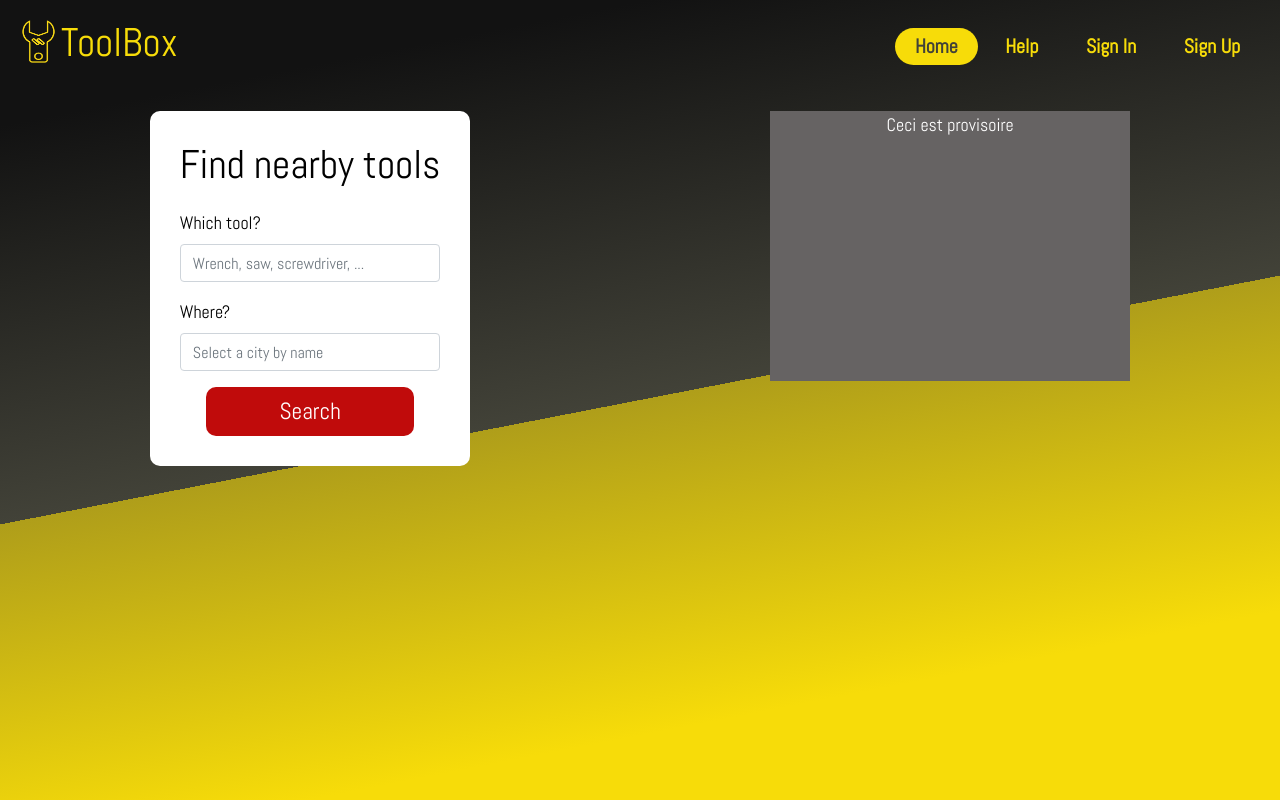
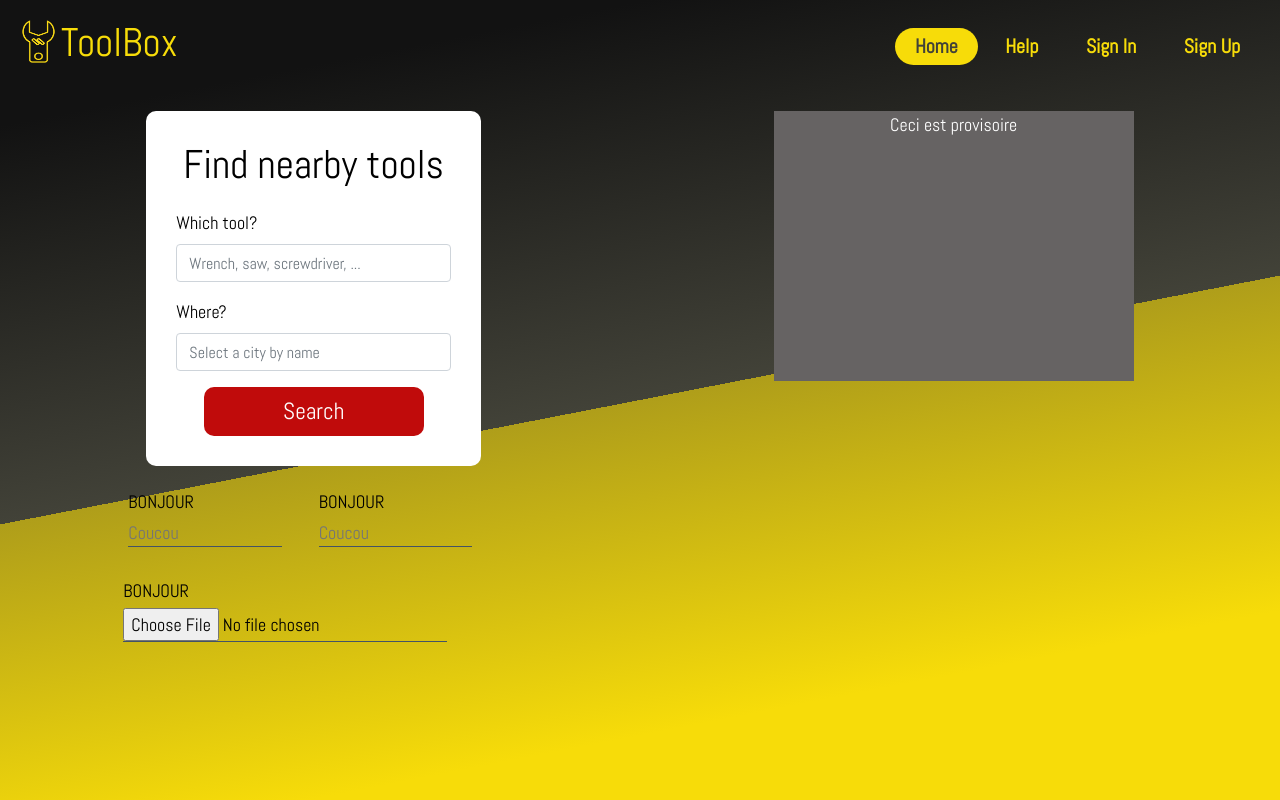
Before and after one commit to Altiimax/DevWebProject, a React (Create React App) app in the folder toolbox_website/toolbox_react/: page / in a window 1280 px wide. Shown: the top 800 px of the page. Built offline with nearby package versions, Linux system fonts and the light colour scheme.

Commit message:
Testing of reusable components + header animation
Adding new animations for the header and learning some basics of the reusable component

```diff
--- a/toolbox_website/toolbox_react/src/components/FormTool/FormTool.css
+++ b/toolbox_website/toolbox_react/src/components/FormTool/FormTool.css
@@ -0,0 +1,41 @@
+.FormField_Label,
+.FormField_CheckBox {
+  font-family: "Abel", sans-serif;
+  text-transform: uppercase;
+  color: black;
+  padding: 0;
+  margin: 0.2em 0em;
+  display: block;
+}
+
+.FormField_Input {
+  font-family: "Abel", sans-serif;
+  padding: 0;
+  margin: 0em 0em 1.5em 0em;
+  color: black;
+  width: 100%;
+  background-color: transparent;
+  border: none;
+  outline: none;
+  border-bottom: 1px solid #445366;
+  font-size: 1em;
+  font-weight: 300;
+}
+
+.FormField_TextArea {
+  font-family: "Abel", sans-serif;
+  padding: 0;
+  margin: 0em 0em 1.5em 0em;
+  color: black;
+  width: 85%;
+  background-color: transparent;
+  border: none;
+  outline: none;
+  border: 1px solid #445366;
+  font-size: 1em;
+  font-weight: 300;
+}
+
+.FormField_Input_Check {
+  margin: 0em 0em 1.5em 0em;
+}
--- a/toolbox_website/toolbox_react/src/components/FormTool/FormTool.js
+++ b/toolbox_website/toolbox_react/src/components/FormTool/FormTool.js
@@ -3,6 +3,12 @@ import "./FormTool.css";
 
 function FormTool(props) {
   const [inputType] = useState(props.type);
+  const [labelName] = useState(props.label);
+  const [labelFor] = useState(props.for);
+  const [classLabel] = useState(props.classLabel);
+  const [classInput] = useState(props.classInput);
+  const [placeHolder] = useState(props.placeholder);
+  const [isRequired] = useState(props.required);
   const [inputValue, setInputValue] = useState("");
 
   function handleChange(event) {
@@ -11,9 +17,49 @@ function FormTool(props) {
       props.onChange(inputValue);
     }
   }
+  if (inputType === "select") {
+    return (
+      <>
+        <select>
+          <option>1</option>
+          <option>2</option>
+        </select>
+      </>
+    );
+  }
+  if (inputType === "file") {
+    return (
+      <>
+        <label className={classLabel} htmlFor={labelFor}>
+          {labelName}
+        </label>
+        <input
+          className={classInput}
+          type={inputType}
+          value={inputValue}
+          id={labelFor}
+          name={labelFor}
+          placeholder={placeHolder}
+          onChange={handleChange}
+        />
+      </>
+    );
+  }
   return (
     <>
-      <input type={inputType} value={inputValue} />
+      <label className={classLabel} htmlFor={labelFor}>
+        {labelName}
+      </label>
+      <input
+        required={isRequired}
+        className={classInput}
+        type={inputType}
+        value={inputValue}
+        id={labelFor}
+        name={labelFor}
+        placeholder={placeHolder}
+        onChange={handleChange}
+      />
     </>
   );
 }
--- a/toolbox_website/toolbox_react/src/components/Header/Header.css
+++ b/toolbox_website/toolbox_react/src/components/Header/Header.css
@@ -6,11 +6,20 @@
   float: left;
   width: 45px;
   height: 45px;
+  -webkit-animation: roll-in-left 1.3s ease-out both;
+  animation: roll-in-left 1.3s ease-out both;
 }
 
+/*.navTitle {
+  font-family: "Abel", sans-serif;
+  color: rgb(247, 220, 9);
+}*/
+/*Animation for the title*/
 .navTitle {
   font-family: "Abel", sans-serif;
   color: rgb(247, 220, 9);
+  -webkit-animation: tracking-in-expand 1.3s cubic-bezier(0.215, 0.61, 0.355, 1);
+  animation: tracking-in-expand 1.3s cubic-bezier(0.215, 0.61, 0.355, 1);
 }
 
 .Header_item {
@@ -61,3 +70,77 @@ span.Header_item {
 .navbar-collapse {
   overflow: hidden;
 }
+
+/* ----------------------------------------------
+ * Generated by Animista on 2020-5-3 4:24:35
+ * Licensed under FreeBSD License.
+ * See http://animista.net/license for more info.
+ * w: http://animista.net, t: @cssanimista
+ * ---------------------------------------------- */
+
+/**
+ * ----------------------------------------
+ * animation tracking-in-expand
+ * ----------------------------------------
+ */
+@-webkit-keyframes tracking-in-expand {
+  0% {
+    letter-spacing: -0.5em;
+    opacity: 0;
+  }
+  40% {
+    opacity: 0.6;
+  }
+  100% {
+    opacity: 1;
+  }
+}
+@keyframes tracking-in-expand {
+  0% {
+    letter-spacing: -0.5em;
+    opacity: 0;
+  }
+  40% {
+    opacity: 0.6;
+  }
+  100% {
+    opacity: 1;
+  }
+}
+
+/* ----------------------------------------------
+ * Generated by Animista on 2020-5-3 4:29:6
+ * Licensed under FreeBSD License.
+ * See http://animista.net/license for more info.
+ * w: http://animista.net, t: @cssanimista
+ * ---------------------------------------------- */
+
+/**
+ * ----------------------------------------
+ * animation roll-in-left
+ * ----------------------------------------
+ */
+@-webkit-keyframes roll-in-left {
+  0% {
+    -webkit-transform: translateX(-800px) rotate(-540deg);
+    transform: translateX(-800px) rotate(-540deg);
+    opacity: 0;
+  }
+  100% {
+    -webkit-transform: translateX(0) rotate(0deg);
+    transform: translateX(0) rotate(0deg);
+    opacity: 1;
+  }
+}
+@keyframes roll-in-left {
+  0% {
+    -webkit-transform: translateX(-800px) rotate(-540deg);
+    transform: translateX(-800px) rotate(-540deg);
+    opacity: 0;
+  }
+  100% {
+    -webkit-transform: translateX(0) rotate(0deg);
+    transform: translateX(0) rotate(0deg);
+    opacity: 1;
+  }
+}
--- a/toolbox_website/toolbox_react/src/components/Sign/SignUp.js
+++ b/toolbox_website/toolbox_react/src/components/Sign/SignUp.js
@@ -5,7 +5,7 @@ import { apiRequest } from "../../api/apiRequest.js";
 
 import "./Form.css";
 
-const bcrypt = require('bcryptjs');
+const bcrypt = require("bcryptjs");
 const saltRounds = 10;
 
 const user_initialState = {
@@ -130,7 +130,7 @@ class SignUp extends Component {
   handleSubmit(e) {
     e.preventDefault();
     let self = this;
-    bcrypt.hash(this.state.newPassword, saltRounds, function(err, hash) {
+    bcrypt.hash(this.state.newPassword, saltRounds, function (err, hash) {
       // Password encryption
       let data = {
         lastName: self.state.lastname,
--- /dev/null
+++ b/toolbox_website/toolbox_react/src/components/test.js
@@ -0,0 +1,49 @@
+import React, { Component } from "react";
+import FormTool from "./FormTool/FormTool.js";
+import { Form, Col } from "react-bootstrap";
+
+class test extends Component {
+  render() {
+    return (
+      <div>
+        <Form>
+          <Form.Row>
+            <Col>
+              <FormTool
+                isRequired="true"
+                classLabel="FormField_Label"
+                classInput="FormField_Input"
+                label="Bonjour"
+                type="textarea"
+                for="test"
+                placeholder="Coucou"
+              />
+            </Col>
+            <Col>
+              <FormTool
+                classLabel="FormField_Label"
+                classInput="FormField_Input"
+                label="Bonjour"
+                type="textarea"
+                for="test"
+                placeholder="Coucou"
+              />
+            </Col>
+          </Form.Row>
+          <Form.Row>
+            <FormTool
+              classLabel="FormField_Label"
+              classInput="FormField_Input"
+              label="Bonjour"
+              type="file"
+              for="test"
+              placeholder="Coucou"
+            />
+          </Form.Row>
+        </Form>
+      </div>
+    );
+  }
+}
+
+export default test;
--- a/toolbox_website/toolbox_react/src/pages/home/Home.js
+++ b/toolbox_website/toolbox_react/src/pages/home/Home.js
@@ -1,12 +1,14 @@
 import React from "react";
 import FindTools from "../../components/FindTools/FindTools.js";
 import "./Home.css";
+import Test from "../../components/test.js";
 
 export default function Home() {
   return (
     <div className="Home">
       <div className="SearchFrom">
         <FindTools />
+        <Test />
       </div>
       <div className="QuickLook">Ceci est provisoire</div>
     </div>
```
